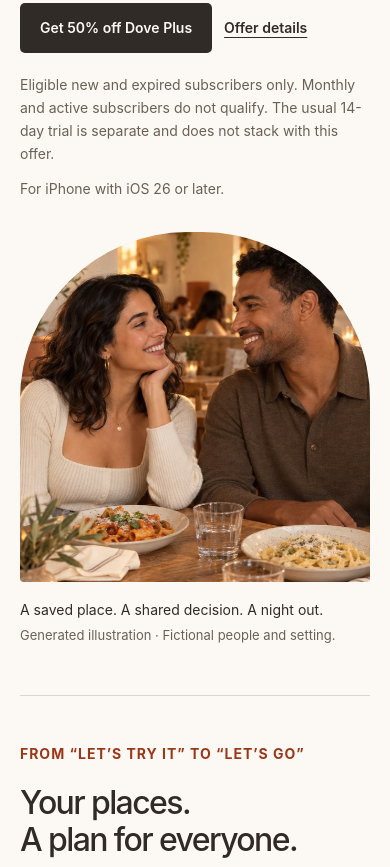
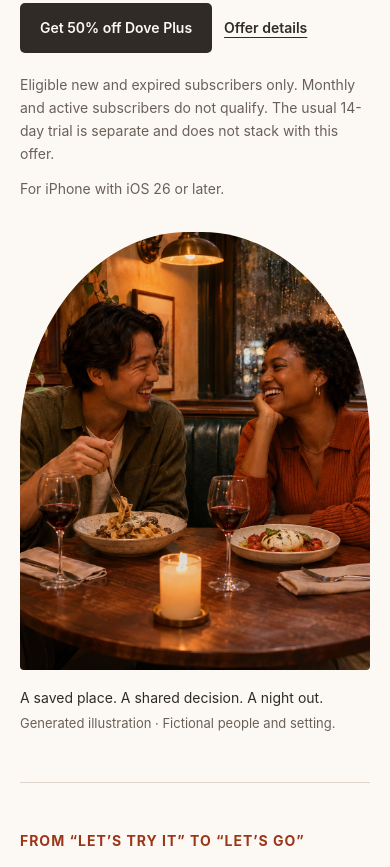
Before and after one commit to bridgetownappstudio/bridgetownappstudio.github.io, a plain HTML site: page dove/black-friday/index.html in a window 390 px wide. Shown: the part 662-1529 px from the top of the page. Drawn offline with Linux system fonts and the light colour scheme.

Commit message:
Use approved candlelit dinner art for Black Friday hero

```diff
--- a/dove/black-friday/index.html
+++ b/dove/black-friday/index.html
@@ -38,7 +38,7 @@
         <p id="offer-eligibility" class="fine-print">Eligible new and expired subscribers only. Monthly and active subscribers do not qualify. The usual 14-day trial is separate and does not stack with this offer.</p>
         <p class="offer-device">For iPhone with iOS 26 or later.</p>
       </div>
-      <figure class="hero-art"><div class="photo-frame"><img src="/dove/assets/dining.jpg" alt="Illustration of a couple sharing a meal in a fictional restaurant." width="666" height="1000" fetchpriority="high"></div><figcaption>A saved place. A shared decision. A night out.<span>Generated illustration · Fictional people and setting.</span></figcaption></figure>
+      <figure class="hero-art"><div class="photo-frame"><img src="/dove/black-friday/dinner.jpg" alt="Illustration of two people laughing over a candlelit dinner beside a rain-streaked restaurant window." width="1024" height="1536" fetchpriority="high"></div><figcaption>A saved place. A shared decision. A night out.<span>Generated illustration · Fictional people and setting.</span></figcaption></figure>
     </section>
     <!-- BLACK FRIDAY OFFER END -->
 
--- a/dove/black-friday/offer.css
+++ b/dove/black-friday/offer.css
@@ -26,5 +26,6 @@
 @media (max-width: 720px) {
   .offer-hero { grid-template-columns: 1fr; }
   .offer-hero h1 { font-size: clamp(2.6rem, 10.4vw, 4.4rem); }
+  .offer-page .photo-frame { aspect-ratio: 4 / 5; }
   .offer-access { padding: 24px; }
 }
```
Also changed, not shown: dove/black-friday/dinner.jpg (added).
